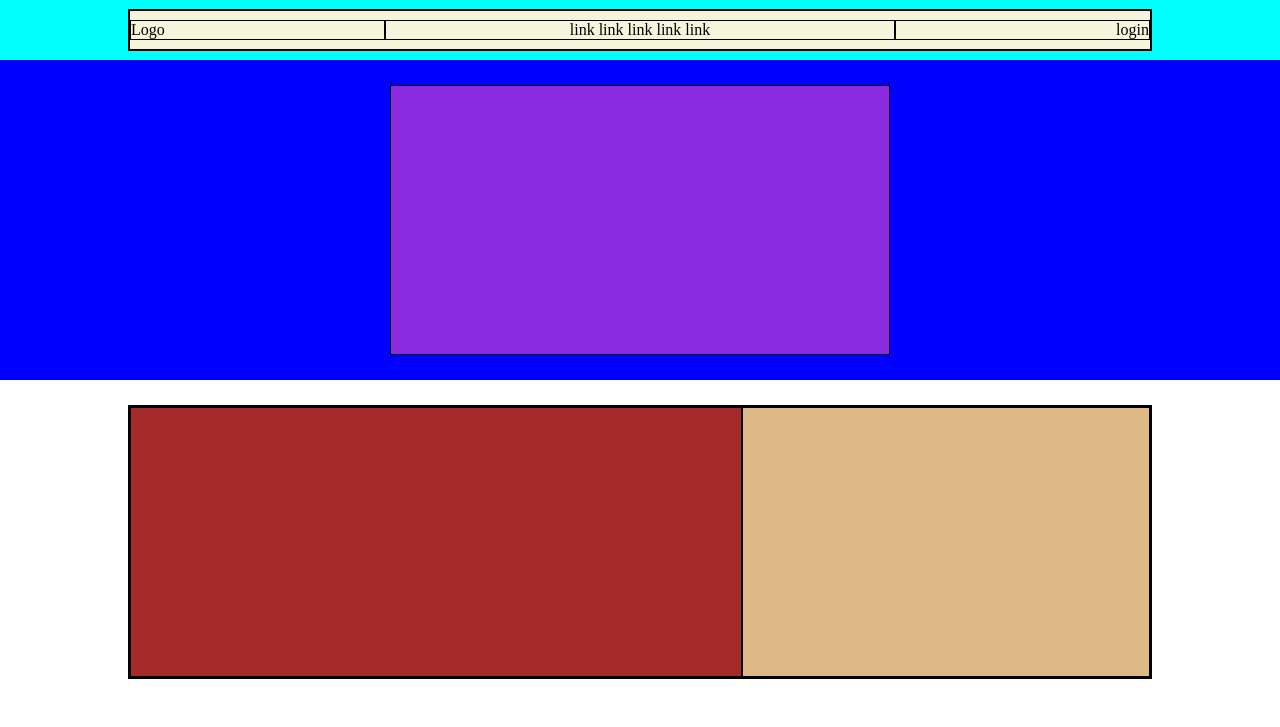
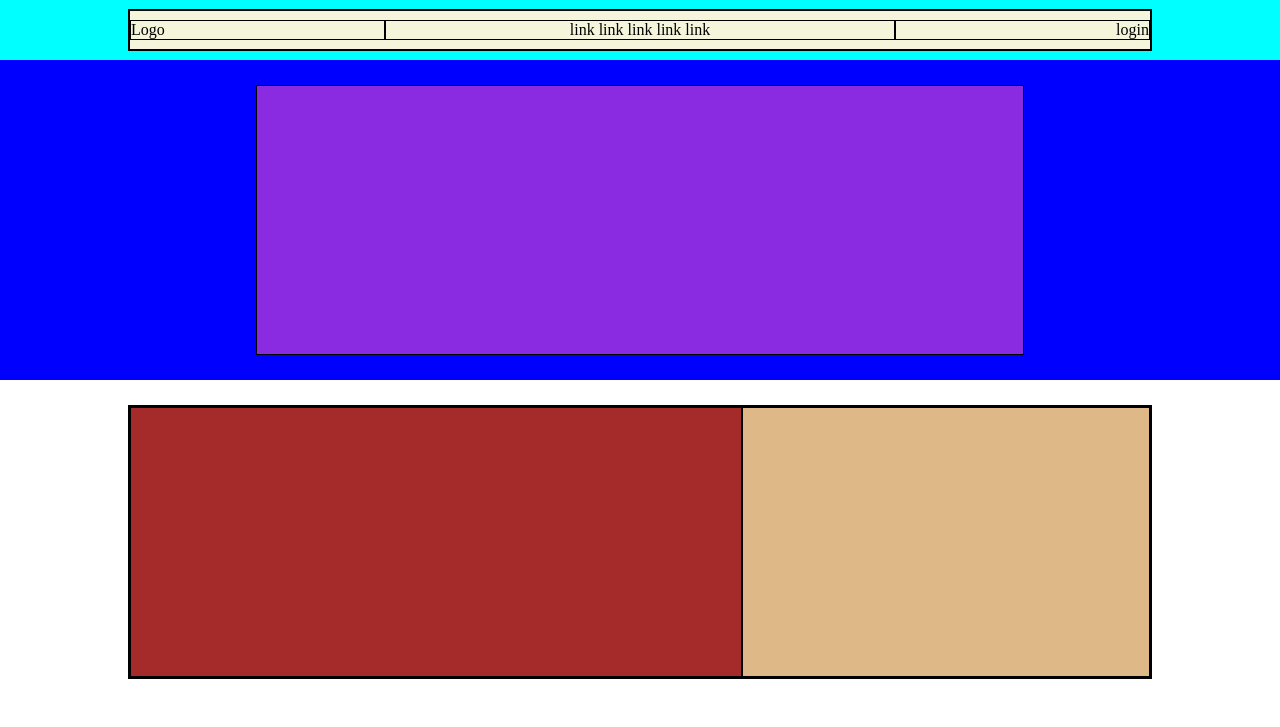
Before and after one commit to federico-quintieri/htmlcss-struttura-discord, a plain HTML site: page index.html in a window 1280 px wide. Shown: the top 727 px of the page. Drawn offline with Linux system fonts and the light colour scheme.

Commit message:
Bugfix:banner width

```diff
--- a/css/style.css
+++ b/css/style.css
@@ -81,7 +81,7 @@ section > .container > .row > [class^="col-"] {
 .banner-section > .banner {
   /* debug */
 
-  width: 500px;
+  width: 60%;
   background-color: blueviolet;
 }
 
```
